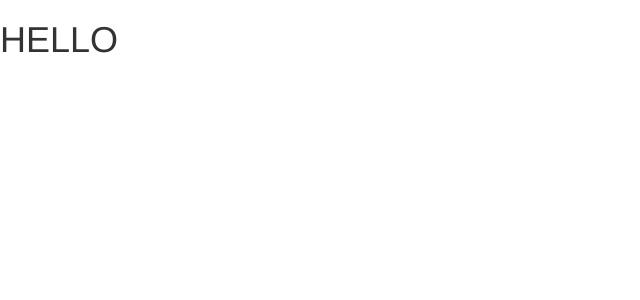
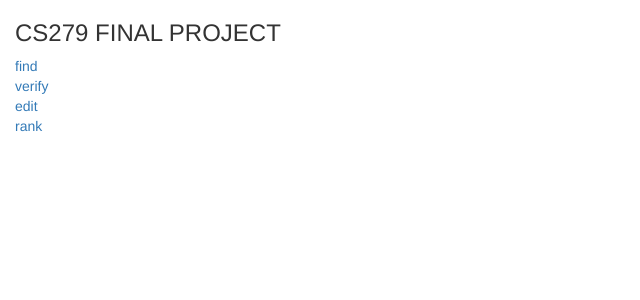
Before and after one commit to brian-ho/cs279-final-project, a Flask app: page / in a window 1280 px wide. Shown: the top 300 px of the page, without its empty margins (0-640 px from the left). Run offline with Flask 2, Linux system fonts and the light colour scheme; some libraries are stand-ins or nearby versions.

Commit message:
Create main page

```diff
--- a/templates/home.html
+++ b/templates/home.html
@@ -11,6 +11,15 @@
 </head>
 
 <body>
-  <h1>HELLO</h1>
+  <div class="col-sm-9">
+  <h3>CS279 FINAL PROJECT</h3>
+  <a href="/find">find</a>
+  <br>
+  <a href="/verify">verify</a>
+  <br>
+  <a href="/edit">edit</a>
+  <br>
+  <a href="/rank">rank</a>
+  </div>
 </body>
 </html>
```
